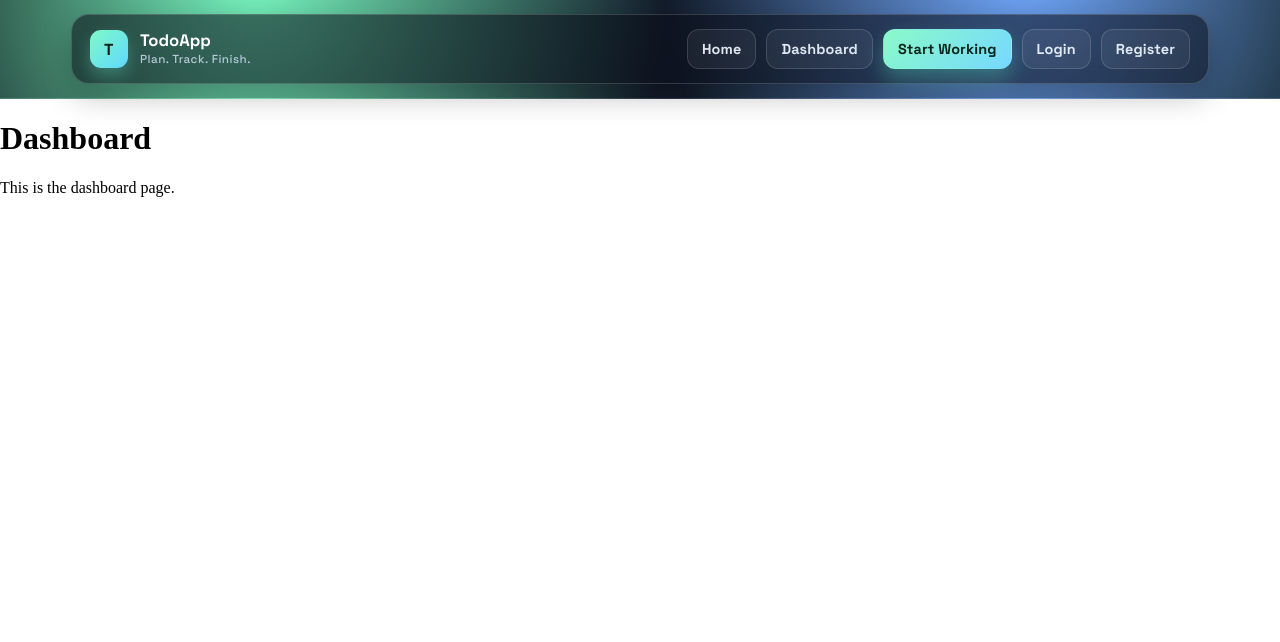
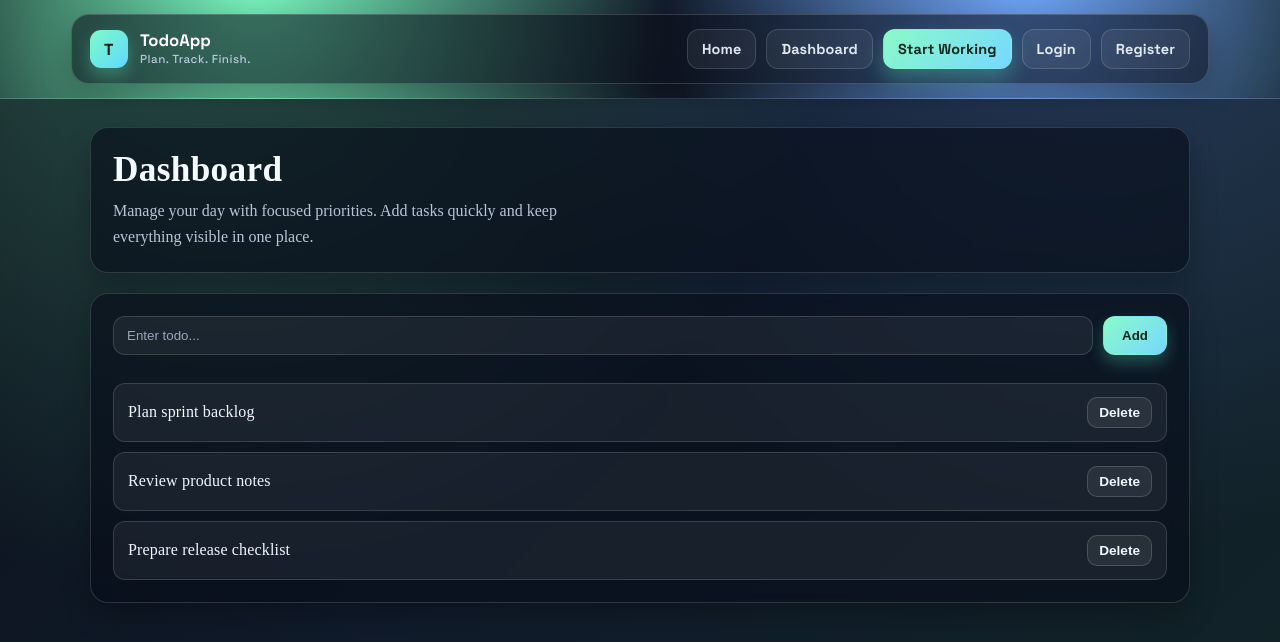
Before and after one commit to Rudrakshsachdev/Next_js_Tutorial, a Next.js app in the folder todo-app/: page /dashboard in a window 1280 px wide. Shown: the top 642 px of the page. Built offline with nearby package versions, Linux system fonts and the light colour scheme.

Commit message:
feat: enhance authentication and dashboard UI with new components and styles

```diff
--- /dev/null
+++ b/todo-app/src/app/app-theme.module.css
@@ -0,0 +1,108 @@
+.pageShell {
+  min-height: calc(100vh - 96px);
+  padding: 28px 20px 40px;
+  background:
+    radial-gradient(
+      circle at 15% -20%,
+      rgba(120, 246, 191, 0.28),
+      transparent 45%
+    ),
+    radial-gradient(
+      circle at 85% -25%,
+      rgba(114, 169, 255, 0.24),
+      transparent 44%
+    ),
+    linear-gradient(135deg, #0b1119, #101b2b 45%, #122427);
+}
+
+.container {
+  width: 100%;
+  max-width: 1100px;
+  margin: 0 auto;
+  display: grid;
+  gap: 20px;
+}
+
+.card {
+  background: rgba(9, 15, 26, 0.66);
+  border: 1px solid rgba(255, 255, 255, 0.14);
+  border-radius: 18px;
+  backdrop-filter: blur(10px);
+  box-shadow: 0 14px 28px rgba(0, 0, 0, 0.24);
+  padding: 22px;
+}
+
+.heading {
+  margin: 0;
+  color: #f5fbff;
+  font-size: clamp(1.5rem, 1.1rem + 1.5vw, 2.2rem);
+  line-height: 1.15;
+  letter-spacing: 0.01em;
+}
+
+.subheading {
+  margin: 8px 0 0;
+  color: rgba(223, 235, 255, 0.82);
+  max-width: 62ch;
+  line-height: 1.6;
+}
+
+.actions {
+  display: flex;
+  flex-wrap: wrap;
+  gap: 12px;
+  margin-top: 18px;
+}
+
+.linkButton,
+.primaryButton {
+  text-decoration: none;
+  border-radius: 12px;
+  padding: 10px 16px;
+  font-weight: 600;
+  font-size: 0.92rem;
+  transition:
+    transform 0.2s ease,
+    box-shadow 0.2s ease,
+    background 0.2s ease;
+}
+
+.linkButton {
+  color: rgba(239, 246, 255, 0.93);
+  border: 1px solid rgba(255, 255, 255, 0.16);
+  background: rgba(255, 255, 255, 0.05);
+}
+
+.linkButton:hover {
+  transform: translateY(-1px);
+  background: rgba(122, 232, 209, 0.18);
+  border-color: rgba(122, 232, 209, 0.74);
+}
+
+.primaryButton {
+  color: #0a2518;
+  background: linear-gradient(135deg, #8afac8, #76d8ff);
+  border: 1px solid transparent;
+  box-shadow: 0 10px 20px rgba(79, 216, 181, 0.35);
+}
+
+.primaryButton:hover {
+  transform: translateY(-1px);
+  box-shadow: 0 14px 24px rgba(79, 216, 181, 0.42);
+}
+
+.stack {
+  display: grid;
+  gap: 14px;
+}
+
+@media (max-width: 720px) {
+  .pageShell {
+    min-height: calc(100vh - 84px);
+    padding: 18px 12px 24px;
+  }
+
+  .card {
+    padding: 18px;
+  }
+}
--- a/todo-app/src/app/dashboard/page.js
+++ b/todo-app/src/app/dashboard/page.js
@@ -1,8 +1,30 @@
+import TodoInput from "@/components/todos/TodoInput";
+import TodoList from "@/components/todos/TodoList";
+import styles from "../app-theme.module.css";
+
 export default function Dashboard() {
-    return (
-        <div>
-            <h1>Dashboard</h1>
-            <p>This is the dashboard page.</p>
+  const todos = [
+    { id: 1, title: "Plan sprint backlog" },
+    { id: 2, title: "Review product notes" },
+    { id: 3, title: "Prepare release checklist" },
+  ];
+
+  return (
+    <main className={styles.pageShell}>
+      <section className={styles.container}>
+        <div className={styles.card}>
+          <h1 className={styles.heading}>Dashboard</h1>
+          <p className={styles.subheading}>
+            Manage your day with focused priorities. Add tasks quickly and keep
+            everything visible in one place.
+          </p>
         </div>
-    )
+
+        <div className={`${styles.card} ${styles.stack}`}>
+          <TodoInput />
+          <TodoList todos={todos} />
+        </div>
+      </section>
+    </main>
+  );
 }
--- /dev/null
+++ b/todo-app/src/components/todos/TodoInput.jsx
@@ -0,0 +1,28 @@
+"use client";
+
+import { useState } from "react";
+import styles from "./TodoInput.module.css";
+
+export default function TodoInput() {
+  const [text, setText] = useState("");
+
+  const handleAdd = () => {
+    console.log(text);
+    setText("");
+  };
+
+  return (
+    <div className={styles.container}>
+      <input
+        className={styles.input}
+        type="text"
+        placeholder="Enter todo..."
+        value={text}
+        onChange={(e) => setText(e.target.value)}
+      />
+      <button className={styles.button} onClick={handleAdd}>
+        Add
+      </button>
+    </div>
+  );
+}
--- /dev/null
+++ b/todo-app/src/components/todos/TodoInput.module.css
@@ -0,0 +1,49 @@
+.container {
+  display: flex;
+  gap: 10px;
+  margin-bottom: 8px;
+}
+
+.input {
+  padding: 11px 13px;
+  flex: 1;
+  border-radius: 12px;
+  border: 1px solid rgba(255, 255, 255, 0.14);
+  background: rgba(255, 255, 255, 0.06);
+  color: #f5fbff;
+  outline: none;
+}
+
+.input::placeholder {
+  color: rgba(219, 232, 255, 0.66);
+}
+
+.input:focus {
+  border-color: rgba(122, 232, 209, 0.7);
+  box-shadow: 0 0 0 3px rgba(122, 232, 209, 0.2);
+}
+
+.button {
+  padding: 11px 18px;
+  color: #0a2518;
+  background: linear-gradient(135deg, #8afac8, #76d8ff);
+  border: 1px solid transparent;
+  border-radius: 12px;
+  font-weight: 700;
+  cursor: pointer;
+  box-shadow: 0 8px 16px rgba(79, 216, 181, 0.3);
+  transition:
+    transform 0.2s ease,
+    box-shadow 0.2s ease;
+}
+
+.button:hover {
+  transform: translateY(-1px);
+  box-shadow: 0 12px 20px rgba(79, 216, 181, 0.38);
+}
+
+@media (max-width: 520px) {
+  .container {
+    flex-direction: column;
+  }
+}
--- /dev/null
+++ b/todo-app/src/components/todos/TodoItem.jsx
@@ -0,0 +1,10 @@
+import styles from "./TodoItem.module.css";
+
+export default function TodoItem({ todo }) {
+  return (
+    <div className={styles.item}>
+      <span className={styles.title}>{todo.title}</span>
+      <button className={styles.deleteBtn}>Delete</button>
+    </div>
+  );
+}
--- /dev/null
+++ b/todo-app/src/components/todos/TodoItem.module.css
@@ -0,0 +1,33 @@
+.item {
+  display: flex;
+  justify-content: space-between;
+  align-items: center;
+  gap: 10px;
+  padding: 13px 14px;
+  background: rgba(255, 255, 255, 0.06);
+  border: 1px solid rgba(255, 255, 255, 0.14);
+  border-radius: 12px;
+  color: #f2f8ff;
+}
+
+.title {
+  font-weight: 500;
+  letter-spacing: 0.01em;
+}
+
+.deleteBtn {
+  border: 1px solid rgba(255, 255, 255, 0.16);
+  background: rgba(255, 255, 255, 0.07);
+  color: #eef7ff;
+  border-radius: 10px;
+  font-size: 0.85rem;
+  font-weight: 600;
+  padding: 7px 11px;
+  cursor: pointer;
+  transition: all 0.2s ease;
+}
+
+.deleteBtn:hover {
+  border-color: rgba(255, 140, 140, 0.7);
+  background: rgba(255, 140, 140, 0.2);
+}
--- /dev/null
+++ b/todo-app/src/components/todos/TodoList.jsx
@@ -0,0 +1,12 @@
+import TodoItem from "./TodoItem";
+import styles from "./TodoList.module.css";
+
+export default function TodoList({ todos }) {
+  return (
+    <div className={styles.list}>
+      {todos.map((todo) => (
+        <TodoItem key={todo.id} todo={todo} />
+      ))}
+    </div>
+  );
+}
--- /dev/null
+++ b/todo-app/src/components/todos/TodoList.module.css
@@ -0,0 +1,5 @@
+.list {
+  margin-top: 6px;
+  display: grid;
+  gap: 10px;
+}
```
Also changed, not shown: todo-app/src/app/auth/login/page.js (+22 -5 lines), todo-app/src/app/auth/register/page.js (+23 -5 lines), todo-app/src/app/page.js (+22 -3 lines), todo-app/src/app/todo/[todoid]/page.js (+25 -7 lines).
